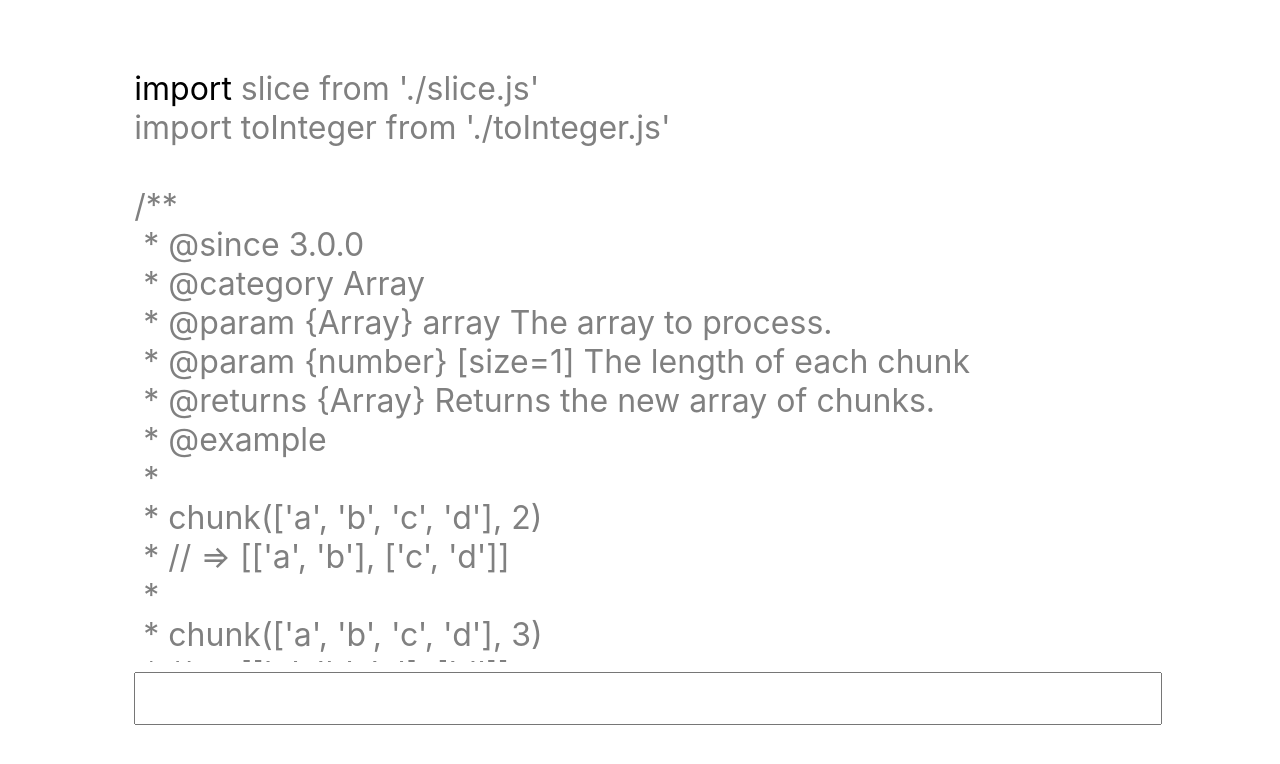
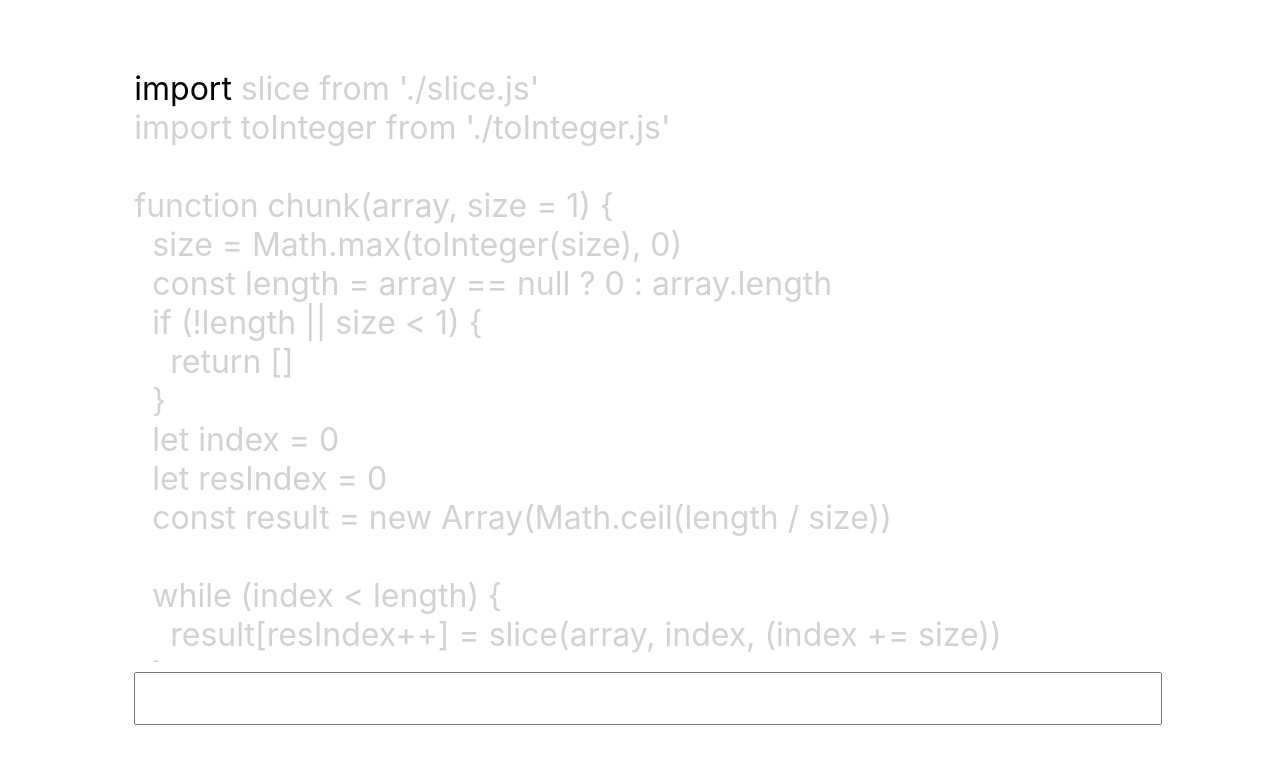
Before and after one commit to mpetrikov/typingofcode, a React (Create React App) app: page / in a window 1280 px wide. Shown: the top 764 px of the page. Built offline with nearby package versions, Linux system fonts and the light colour scheme.

Commit message:
skip empty blocks, skip empty lines in the beginning

```diff
--- a/src/App.tsx
+++ b/src/App.tsx
@@ -1,4 +1,4 @@
-import React, { useState, useCallback } from "react";
+import React, { useState, useCallback, useEffect } from "react";
 
 import styles from "./app.module.css";
 import { CodeText } from "./CodeText";
@@ -9,7 +9,15 @@ function App() {
   const [text, setText] = useState("");
   const { code, currentBlockPosition, goToNextWordOrFinish } = useGetCode();
 
-  console.log("code outside", code);
+  useEffect(() => {
+    if (
+      code.length > 0 &&
+      code[currentBlockPosition.row][currentBlockPosition.position].trim() ===
+        ""
+    ) {
+      goToNextWordOrFinish();
+    }
+  }, [code]);
 
   const test = useCallback(() => {
     console.log("code test", code);
--- a/src/code/index.ts
+++ b/src/code/index.ts
@@ -8,23 +8,43 @@ export const useGetCode = () => {
     const [code, setCode] = useState<string[][]>([]);
 
     useEffect(() => {
-        setCode(mockData.code.split('\n').map(codeLine => codeLine.split(' ')));
+        let splittedDataByLines = mockData.code.split('\n');
+        let firstNotEmptyLine = 0;
+        for (let i = 0; i < splittedDataByLines.length; i++) {
+            if (splittedDataByLines[i].trim() !== '') break;
+
+            firstNotEmptyLine += 1;
+        }
+
+        splittedDataByLines = splittedDataByLines.slice(firstNotEmptyLine);
+
+        setCode(splittedDataByLines.map(codeLine => codeLine.split(' ')));
     }, []);
 
     const goToNextWordOrFinish = useCallback(() => {
-        const newPosition = position + 1;
-        console.log('calc newPosition');
-        if (newPosition >= code[row].length) {
-            // new line or finish typing
-            const newRow = row + 1;
-            if (newRow >= code.length) {
-                // finish typing
-            } else {
-                setRow(newRow);
-                setPosition(0);
+        let newPosition = position;
+        let newRow = row;
+        let isFinished = false;
+
+        do {
+            newPosition += 1;
+
+            if (newPosition >= code[newRow].length) {
+                newRow += 1;
+                newPosition = 0;
+                if (newRow >= code.length) {
+                    isFinished = true;
+                    break;
+                }
             }
+        } while (code[newRow][newPosition].trim() === '');
+
+        if (!isFinished) {
+            setRow(newRow);
+            setPosition(newPosition);
         } else {
-            setPosition(newPosition);
+            alert('finished!!');
+            // TODO: show finished status
         }
     }, [row, position, setRow, setPosition, code]);
 
--- a/src/codetext.module.css
+++ b/src/codetext.module.css
@@ -1,6 +1,6 @@
 .code {
   font-size: 2rem;
-  color: grey;
+  color: #d2d2d2;
 }
 
 .codeLine {
```
Also changed, not shown: src/code/mock.ts (+0 -14 lines).
